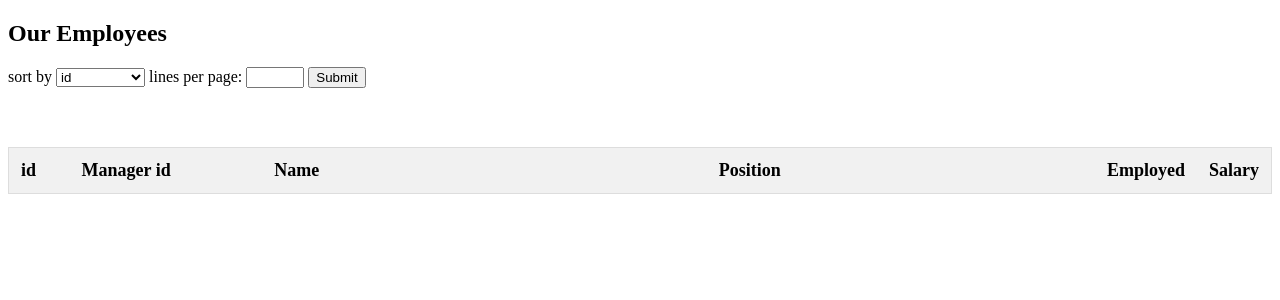
After one commit to IgorLoskutov/OrgChart, a Flask app: template app/templates/table.html in a window 1280 px wide. The commit adds this page. Shown: the top 300 px of the page. Run offline with Flask 2, Linux system fonts and the light colour scheme; the template is opened without the code that fills it, so the values that code supplies are empty.

Commit message:
Add files via upload
added url with table of employees, sort, rows per page
todo:
- search
- pagination of output

```diff
--- a/app/templates/base.html
+++ b/app/templates/base.html
@@ -21,11 +21,6 @@ ul, #myUL {
   user-select: none;
 }
 
-.loaded
-{
-  value: 0;
-}
-
 .caret::before {
   content: "\25B6";
   color: black;
@@ -46,6 +41,26 @@ ul, #myUL {
 .active {
   display: block;
 }
+
+#Table {
+  border-collapse: collapse;
+  width: 100%;
+  border: 1px solid #ddd;
+  font-size: 18px;
+}
+
+#Table th, #Table td {
+  text-align: left;
+  padding: 12px;
+}
+
+#Table tr {
+  border-bottom: 1px solid #ddd;
+}
+
+#Table tr.header, #Table tr:hover {
+  background-color: #f1f1f1;
+}
 </style>
 </head>
 <body>
--- a/app/templates/subords.html
+++ b/app/templates/subords.html
@@ -4,7 +4,7 @@
     {% if not get_subords(sub.id) %}
         <li><span id="{{sub.id}}">{{sub.full_name}} - {{sub.position}}, hired {{sub.work_start}}, salary {{sub.salary}} </span></li>
       {% else %}
-        <li><span id="{{sub.id}}" onClick="reply_click({{sub.id}})" class="caret loaded">{{sub.full_name}} - {{sub.position}},     started career {{sub.work_start}}, salary {{sub.salary}} </span>
+        <li><span id="{{sub.id}}" onClick="reply_click({{sub.id}})" class="caret loaded">{{sub.full_name}} - {{sub.position}},     started career {{sub.work_start}}, salary {{sub.salary}}</span>
             <ul class="nested">
       {% endif %}
       </ul>
@@ -13,5 +13,5 @@
   </li>
 {%- endmacro %}
 
-{# AJAX request to get subordinates call below#}
+{# AJAX request to get subordinates call reply_click() below #}
 {{emp_and_subs(e)}}
--- /dev/null
+++ b/app/templates/table.html
@@ -0,0 +1,52 @@
+{% extends "base.html" %}
+{% block content %}
+<h2>Our Employees</h2>
+<div style="height:80px">
+  <text>sort by</text>
+    <select>
+      <option onClick="set_sort(this.text)">id</option>
+      <option onClick="set_sort(this.text)">Name</option>
+      <option onClick="set_sort(this.text)">Position</option>
+      <option onClick="set_sort(this.text)">Manager id</option>
+      <option onClick="set_sort(this.text)">Employed</option>
+      <option onClick="set_sort(this.text)">Salary</option>
+    </select>
+    <text>lines per page:</text>
+    <input id="per_page" type="number" name="quantity" min="10" max="50" style="width:50px; color:lightgrey" onChange="set_limit(this.value)">
+    <button id="submit" onClick="submit()">Submit</button>
+</div>
+<table id="Table">
+  <tr class="header">
+    <th style="width:5%;">id</th>
+    <th style="width:16%;">Manager id</th>
+    <th style="width:38%;">Name</th>
+    <th style="width:33%;">Position</th>
+    <th style="width:5%;">Employed</th>
+    <th style="width:5%;">Salary</th>
+  </tr>
+
+
+</table>
+
+<script>
+  var sort = 'id';
+  var limit = 10;
+
+  function set_sort(n){
+    sort = n;
+    console.log(sort);
+  }
+
+  function set_limit(lim){
+    limit = lim;
+    $(this).attr("placeholder", limit);
+    console.log(limit);
+  }
+
+  function submit(){
+    $("Table").load("?limit="+limit+"&"+"sort="+sort);
+    console.log(limit, sort);
+  }
+
+</script>
+{% endblock %}
```
Also changed, not shown: app/templates/index.html (+10 -14 lines), app/templates/rows.html (added, +18 -0 lines).
